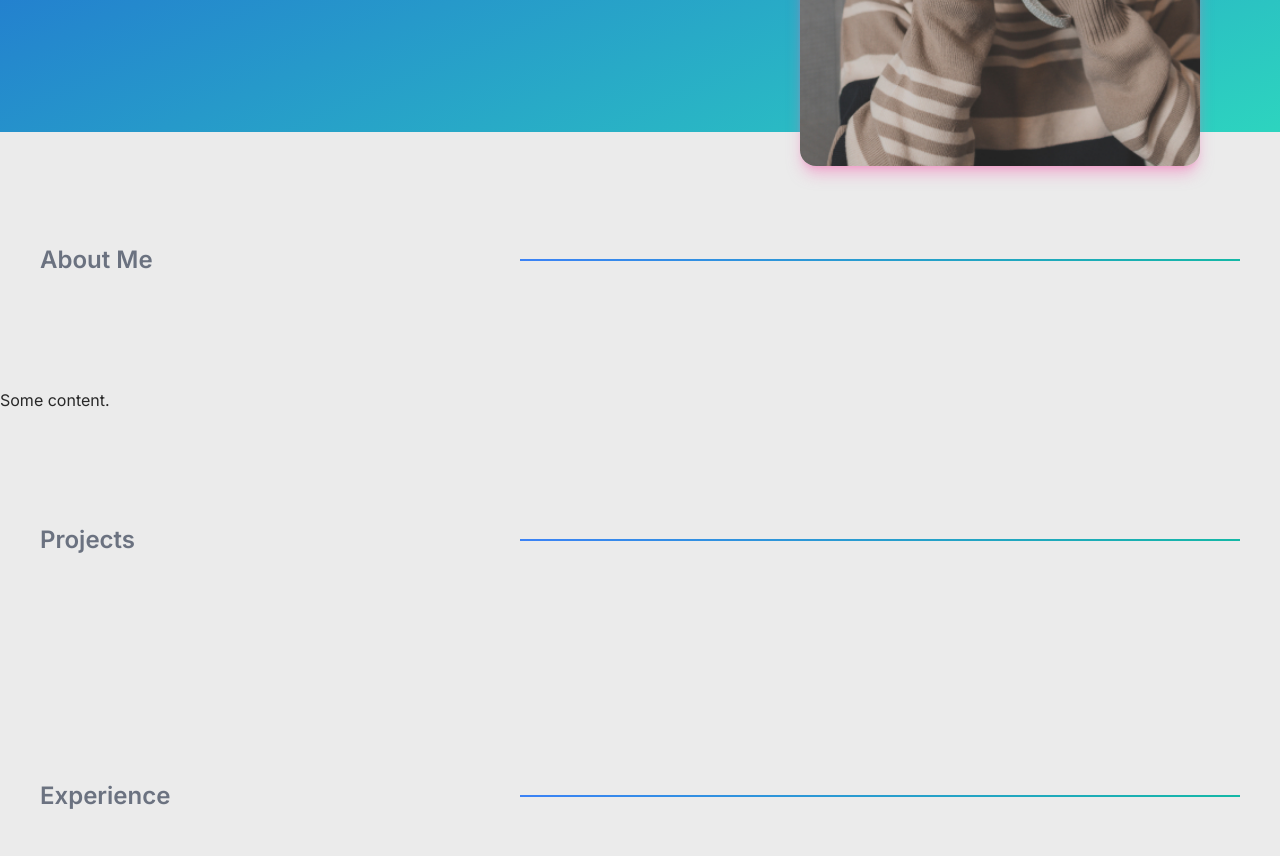
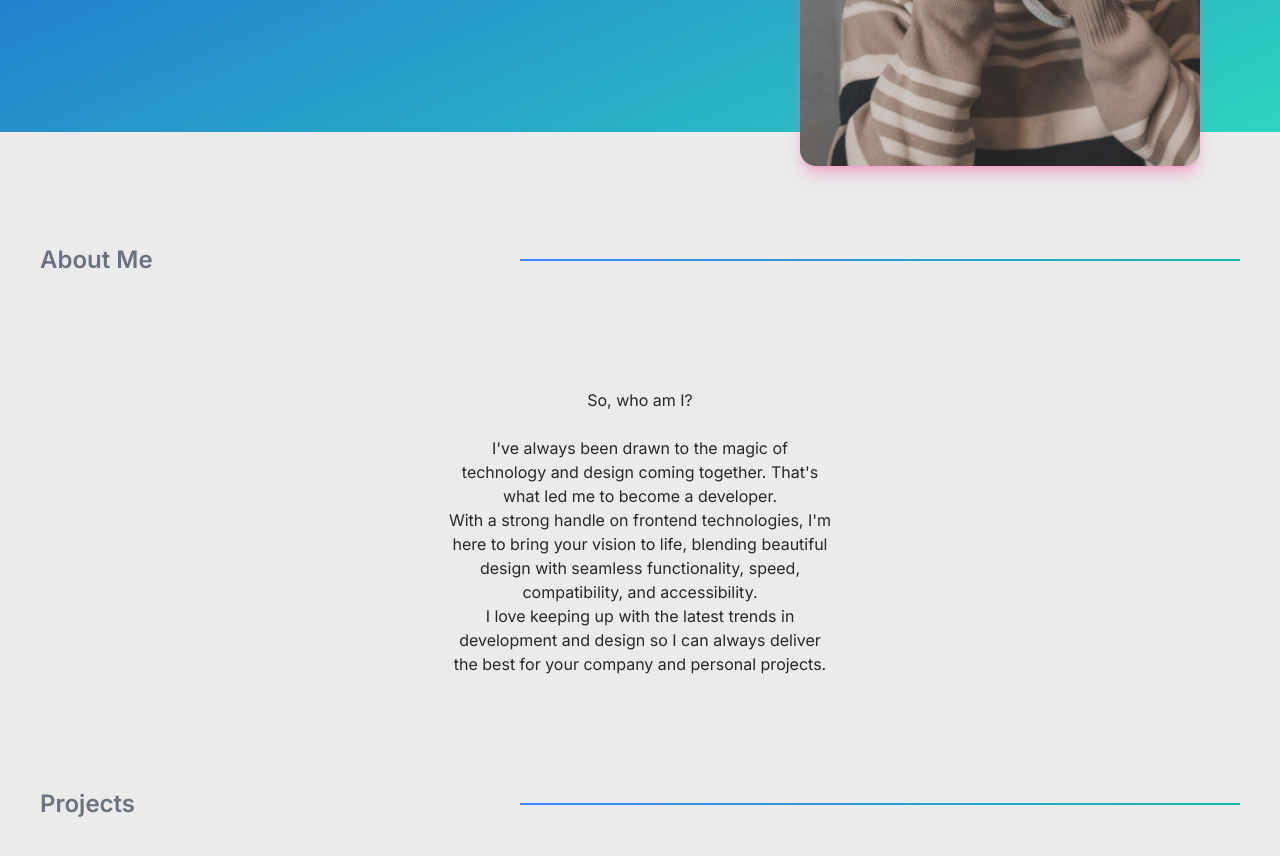
Before and after one commit to shay122990/next-portfolio, a Next.js app: page / in a window 1280 px wide. Shown: the part 540-1396 px from the top of the page. Built offline with nearby package versions, Linux system fonts and the light colour scheme.

Commit message:
about me info

```diff
--- a/src/app/components/about/About.tsx
+++ b/src/app/components/about/About.tsx
@@ -2,9 +2,23 @@ import Divider from '../divider/Divider';
 
 const About = () => {
   return (
-    <section className="w-full">
+    <section className="w-full flex flex-col items-center">
       <Divider text="About Me" id="about" />
-      <p>Some content.</p>
+      <article className="w-96 flex flex-col text-center">
+        <h2>So, who am I?</h2>
+        <p>
+          <br />
+          I&apos;ve always been drawn to the magic of technology and
+          design coming together. That&apos;s what led me to become a developer.
+          <br />
+          With a strong handle on frontend technologies, I&apos;m here to bring your
+          vision to life, blending beautiful design with seamless functionality,
+          speed, compatibility, and accessibility.
+          <br />I love keeping up with the latest trends in development and
+          design so I can always deliver the best for your company and personal
+          projects.
+        </p>
+      </article>
     </section>
   );
 };
```
